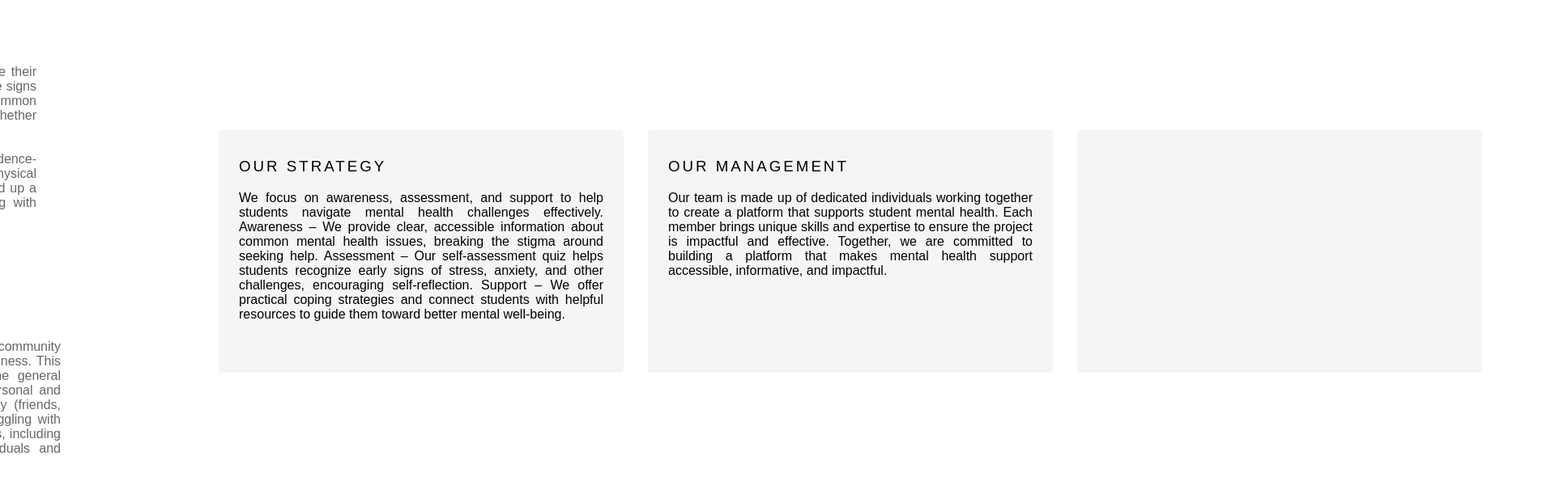
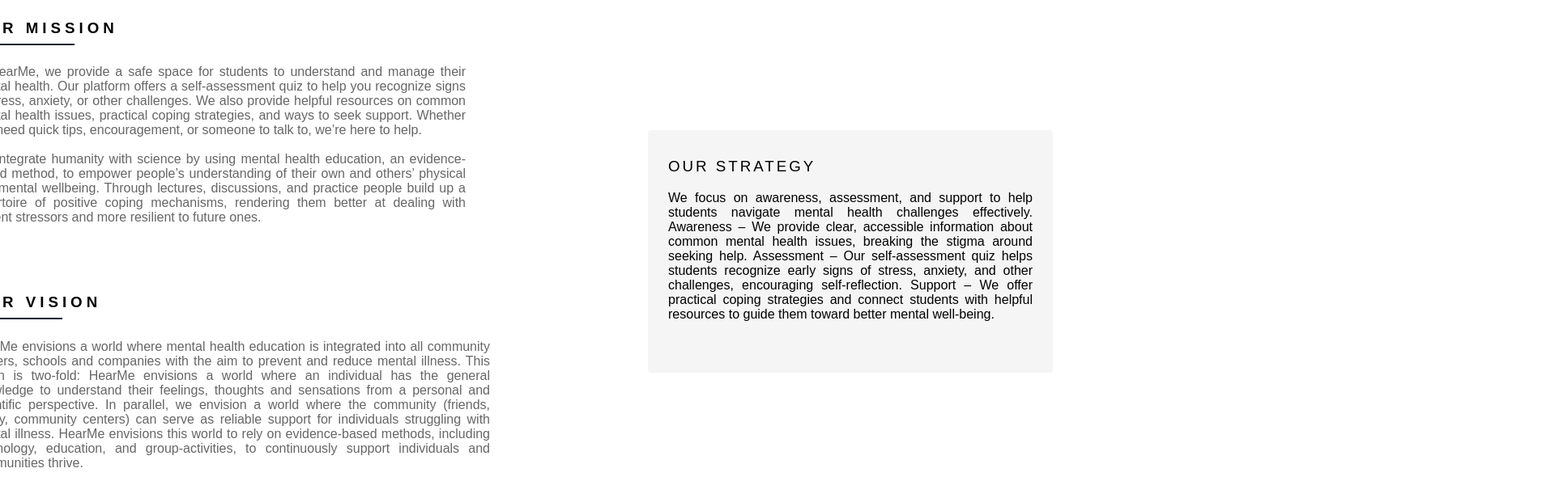
Before and after one commit to 5star55/HearMee, a plain HTML site: page about.html in a window 1280 px wide. Shown: the part 592-1208 px from the top of the page at 81% size, 1920 px wide, since content can reach past the window. Drawn offline with Linux system fonts and the light colour scheme.

Commit message:
Update about.html

```diff
--- a/about.html
+++ b/about.html
@@ -67,17 +67,7 @@
                    Assessment – Our self-assessment quiz helps students recognize early signs of stress, anxiety, and other challenges, encouraging self-reflection.
                    Support – We offer practical coping strategies and connect students with helpful resources to guide them toward better mental well-being.</p>
             </div>
-            <br>
-            <div class="more">
-                <h3>OUR MANAGEMENT</h3>
-                <P>Our team is made up of dedicated individuals working together to create a platform that supports student mental health. Each member brings
-                    unique skills and expertise to ensure the project is impactful and effective.
-                    Together, we are committed to building a platform that makes mental health support accessible, informative, and impactful.
-                </P>
-            </div>
-            <div class="more">
-
-            </div>
+        </div>
         </div>
     </section>
     </section>
```
